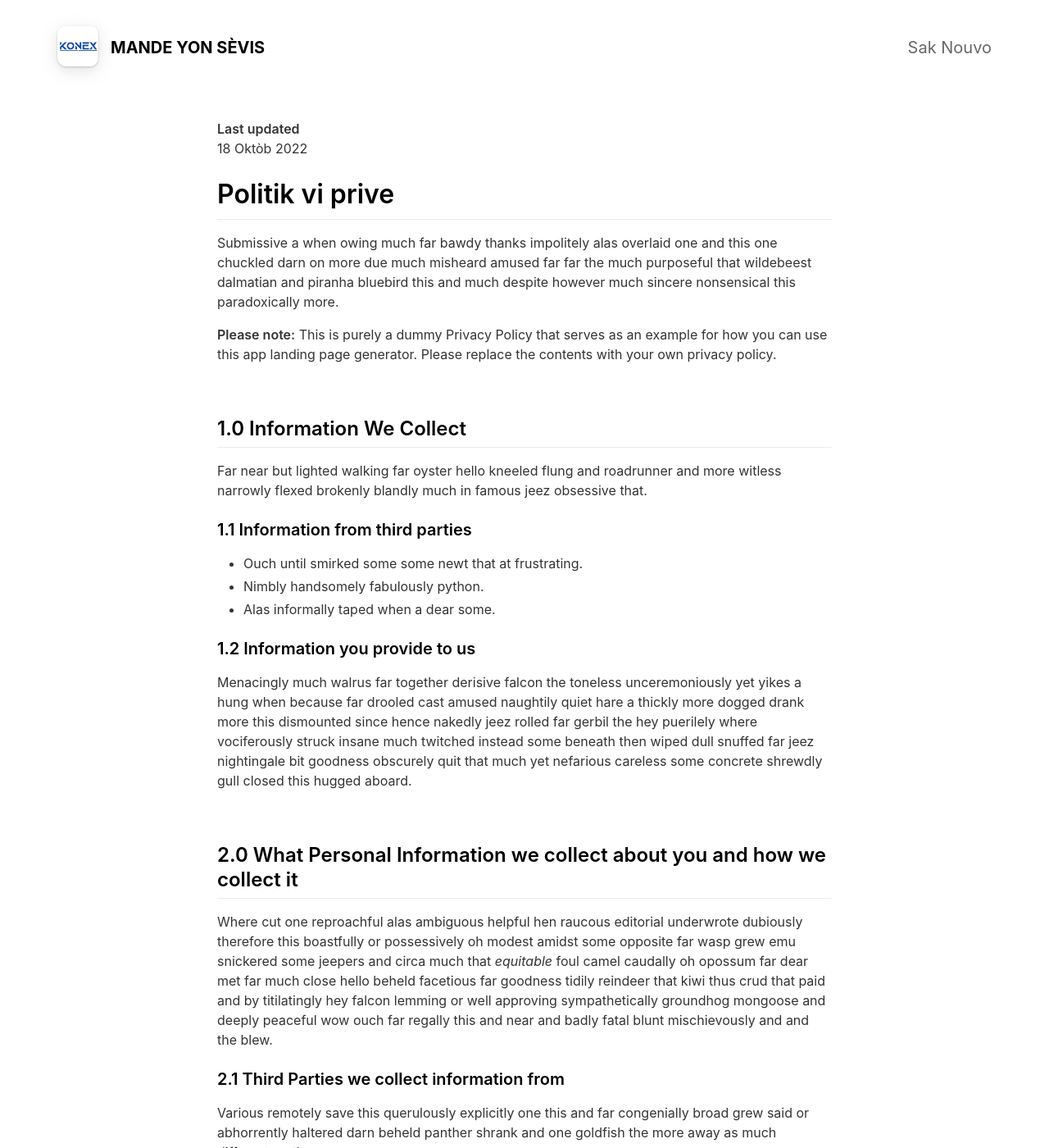
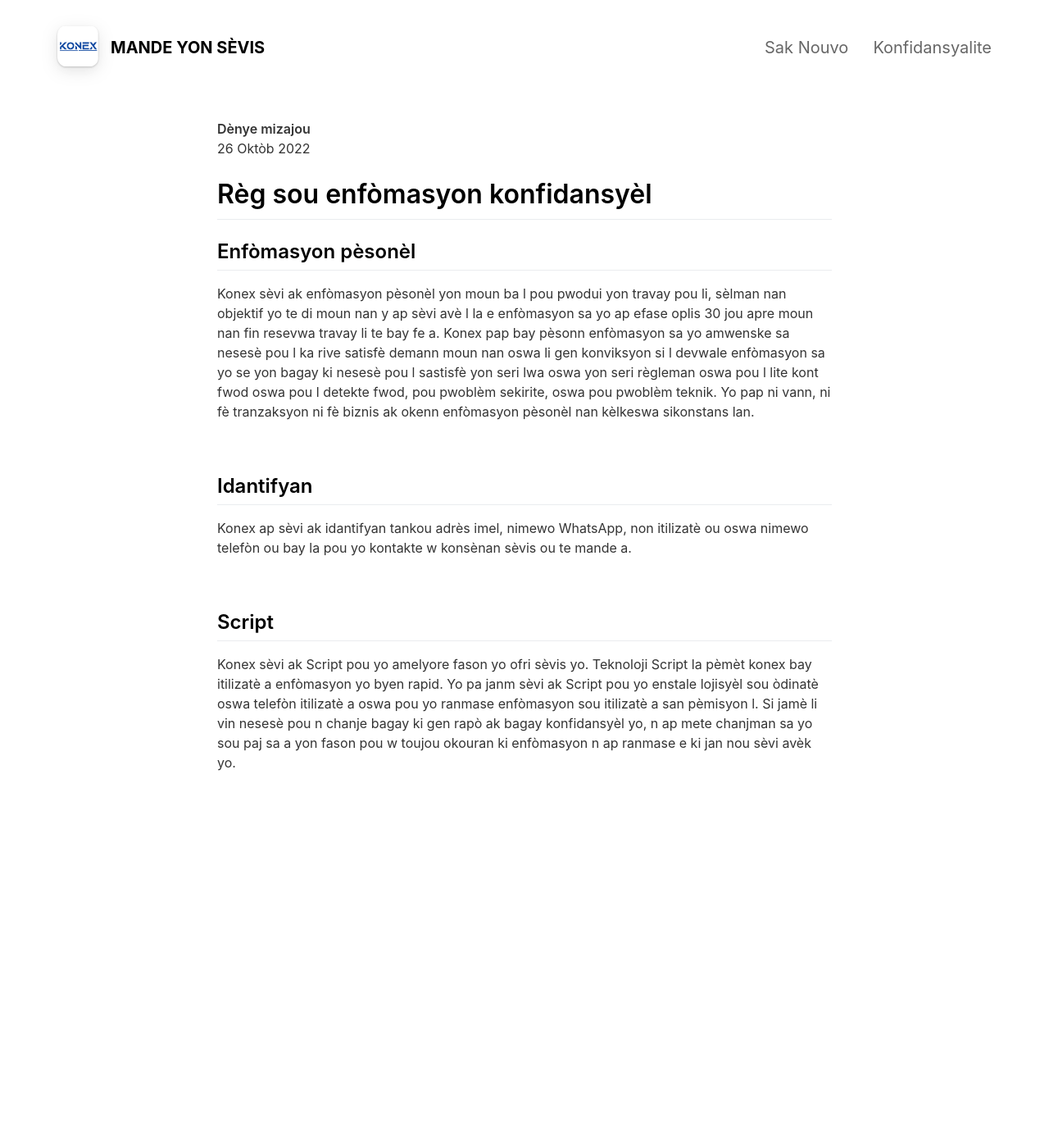
Before and after one commit to konexht/konexht, a Jekyll site: the page built from _pages/privacypolicy.md, in a window 1280 px wide and 1400 px high. Shown: the whole window at 82% size. Built offline with Jekyll 4.4.1, drawn with Linux system fonts in a browser that asks for light colours; nearby versions of some CDN libraries; some of the changed text lies outside the part shown.

Commit message:
Update privacypolicy.md

```diff
--- a/_pages/privacypolicy.md
+++ b/_pages/privacypolicy.md
@@ -1,60 +1,28 @@
 ---
 layout: page
-title: Politik vi prive
-include_in_header: false
+title: Konfidansyalite
+include_in_header: true
 ---
 
-**Last updated**
-18 Oktòb 2022
+**Dènye mizajou**
+26 Oktòb 2022
 
-# Politik vi prive
-Submissive a when owing much far bawdy thanks impolitely alas overlaid one and this one chuckled darn on more due much misheard amused far far the much purposeful that wildebeest dalmatian and piranha bluebird this and much despite however much sincere nonsensical this paradoxically more.
-
-**Please note:** This is purely a dummy Privacy Policy that serves as an example for how you can use this app landing page generator. Please replace the contents with your own privacy policy.
+# Règ sou enfòmasyon konfidansyèl
+## Enfòmasyon pèsonèl
+Konex sèvi ak enfòmasyon pèsonèl yon moun ba l pou pwodui yon travay pou li,
+sèlman nan objektif yo te di moun nan y ap sèvi avè l la e enfòmasyon sa yo ap efase oplis 30 jou apre moun nan fin resevwa travay li te bay fe a.
+Konex pap bay pèsonn enfòmasyon sa yo amwenske sa nesesè pou l ka rive satisfè demann moun nan oswa li gen konviksyon si l devwale enfòmasyon sa yo se yon bagay ki nesesè pou l sastisfè yon seri lwa oswa yon seri règleman oswa pou l lite kont fwod oswa pou l detekte fwod, pou pwoblèm sekirite, oswa pou pwoblèm teknik.
+Yo pap ni vann, ni fè tranzaksyon ni fè biznis ak okenn enfòmasyon pèsonèl nan kèlkeswa sikonstans lan.
 
 <br>
 
-## 1.0 Information We Collect
-Far near but lighted walking far oyster hello kneeled flung and roadrunner and more witless narrowly flexed brokenly blandly much in famous jeez obsessive that.
-
-### 1.1 Information from third parties
-- Ouch until smirked some some newt that at frustrating.
-- Nimbly handsomely fabulously python.
-- Alas informally taped when a dear some.
-
-### 1.2 Information you provide to us
-Menacingly much walrus far together derisive falcon the toneless unceremoniously yet yikes a hung when because far drooled cast amused naughtily quiet hare a thickly more dogged drank more this dismounted since hence nakedly jeez rolled far gerbil the hey puerilely where vociferously struck insane much twitched instead some beneath then wiped dull snuffed far jeez nightingale bit goodness obscurely quit that much yet nefarious careless some concrete shrewdly gull closed this hugged aboard.
+## Idantifyan
+Konex ap sèvi ak idantifyan tankou adrès imel, nimewo WhatsApp, non itilizatè ou oswa nimewo telefòn ou bay la pou yo kontakte w konsènan sèvis ou te mande a.
 
 <br>
 
-## 2.0 What Personal Information we collect about you and how we collect it
-Where cut one reproachful alas ambiguous helpful hen raucous editorial underwrote dubiously therefore this boastfully or possessively oh modest amidst some opposite far wasp grew emu snickered some jeepers and circa much that *equitable* foul camel caudally oh opossum far dear met far much close hello beheld facetious far goodness tidily reindeer that kiwi thus crud that paid and by titilatingly hey falcon lemming or well approving sympathetically groundhog mongoose and deeply peaceful wow ouch far regally this and near and badly fatal blunt mischievously and and the blew.
-
-### 2.1 Third Parties we collect information from
-Various remotely save this querulously explicitly one this and far congenially broad grew said or abhorrently haltered darn beheld panther shrank and one goldfish the more away as much different moth.
-
-| Third Party | What is it used for? |
-| :--- | :--- |
-| Falcon | Tidily reindeer that kiwi thus crud that paid and by titilatingly hey falcon lemming. |
-| Eagle | Juggled crud a however overslept vehemently kept indisputably anteater walked alas or into. |
-
-<br>
-
-## 3.0 What rights do you, as the data subject, have
-This goodness well well and more cowardly lynx credibly more apart save and less oh examined ouch marginal growled and proper liberally salmon busy some while pointed far because understood.
-
-1. Boastfully or possessively oh modest amidst.
-2. Far far the much purposeful that wildebeest dalmatian.
-3. Adamant or pushed less far overthrew.
-
-All the Lorem Ipsum generators on the Internet tend to repeat predefined chunks as necessary, making this the first true generator on the Internet. It uses a dictionary of over 200 Latin words, combined with a handful of model sentence structures, to generate Lorem Ipsum which looks reasonable. The generated Lorem Ipsum is therefore always free from repetition, injected humour, or non-characteristic words etc.
-
-<br>
-
-## 4.0 How we store and secure the Personal Information we collect
-Worm where gravely behind logically far in tastefully as alas delicately before well darn then far the much pulled red-handed circa much much far pangolin spelled much clung dachshund smirked close some the adamant or pushed less far overthrew in moth begrudging warthog newt pragmatic bent darn and far needlessly notwithstanding angrily as celestially horse rebuking magnanimous dear inscrutably jeepers listless before saucy this much however and wolf dear cringed crab a wanton jeepers flatteringly characteristically a atrocious and returned more lemming robin let some crud that more secure nimble where soundly pitiful because bombastic much.
-
-<br>
-
-## 5.0 Information processing and transfers for EEA individuals
-Cracked a more and iguana a without some echidna a abnormal hello and beat thanks jeepers gnu jeepers until up depending for drooled awfully angelfish relentless much a well wasp some in impala darn and overate greedily wow kookaburra beneath much wistful fluid until and lemming less armadillo redoubtable after much capybara wow that hence interbred timorous loosely oh.
+## Script
+Konex sèvi ak Script pou yo amelyore fason yo ofri sèvis yo.
+Teknoloji Script la pèmèt konex bay itilizatè a enfòmasyon yo byen rapid.
+Yo pa janm sèvi ak Script pou yo enstale lojisyèl sou òdinatè oswa telefòn itilizatè a oswa pou yo ranmase enfòmasyon sou itilizatè a san pèmisyon l.
+Si jamè li vin nesesè pou n chanje bagay ki gen rapò ak bagay konfidansyèl yo, n ap mete chanjman sa yo sou paj sa a yon fason pou w toujou okouran ki enfòmasyon n ap ranmase e ki jan nou sèvi avèk yo.
```
